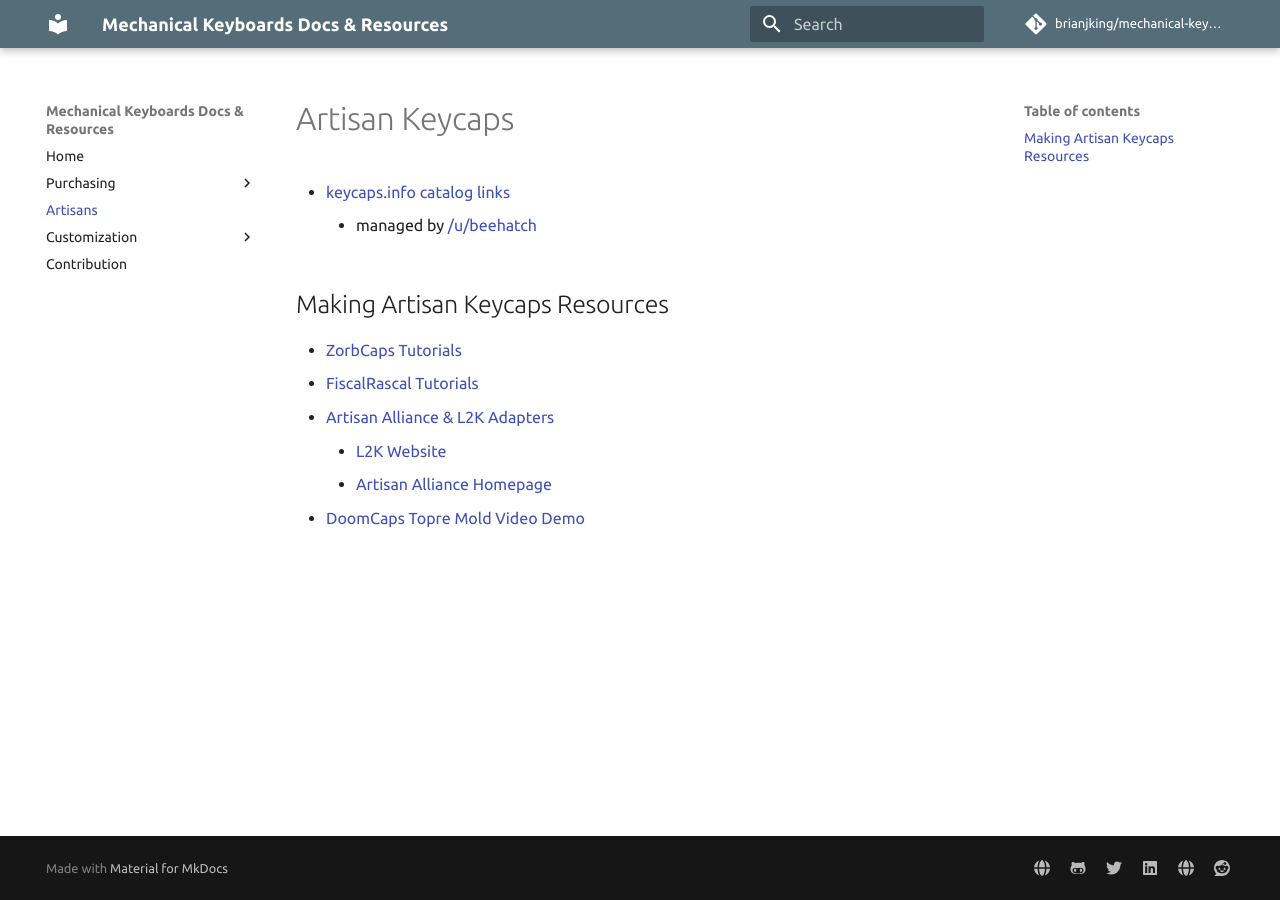
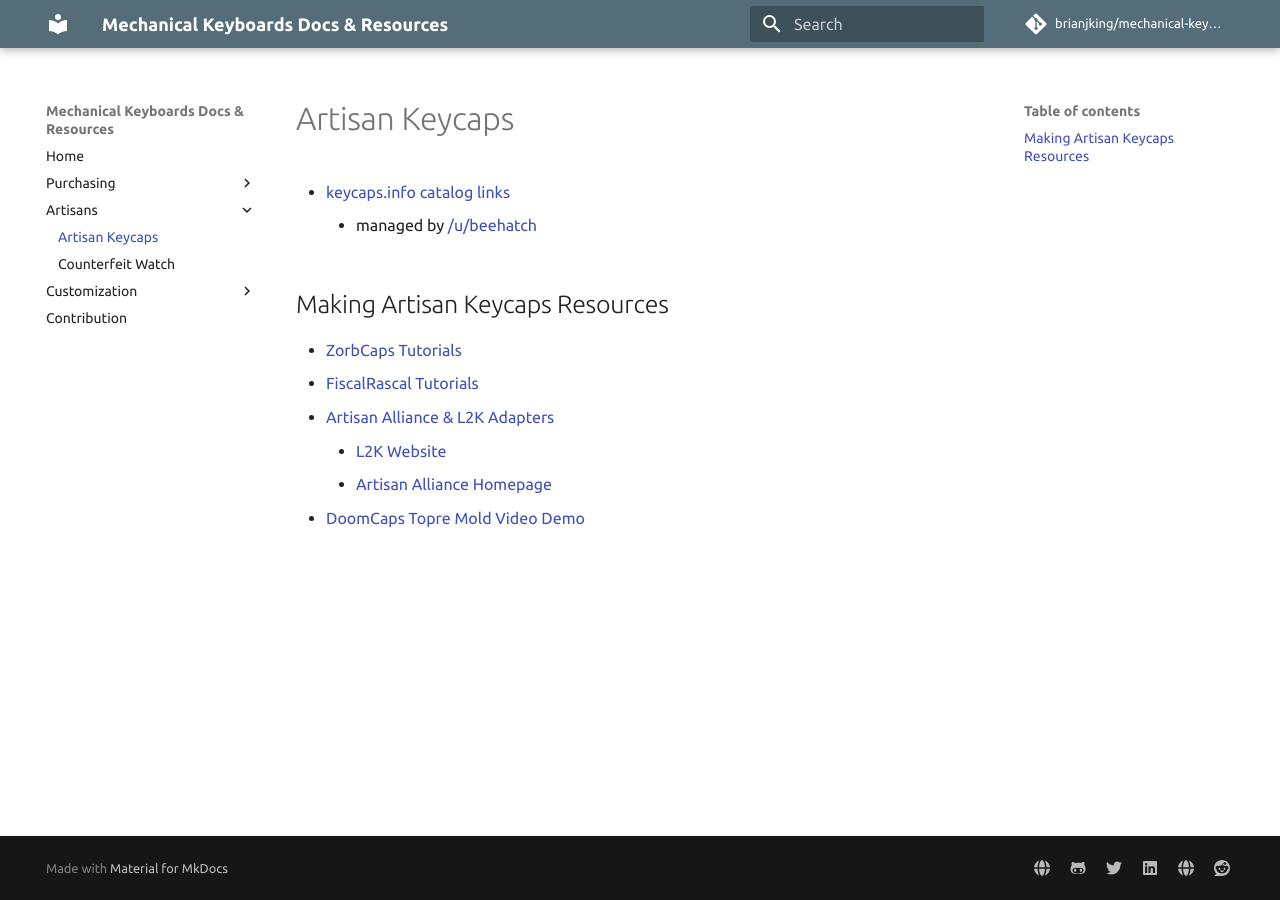
Before and after one commit to brianjking/mechanical-keyboards, an MkDocs documentation site: the page built from docs/artisans/artisans.md, in a window 1280 px wide. Built offline with MkDocs 1.6.1 and Material for MkDocs 9.7.7, drawn with Linux system fonts in a browser that asks for light colours; comment, search, counter and statistics services are not loaded; old or Windows-style settings are respelled for this version of MkDocs.

Commit message:
Update TOC with counterfeit watch

```diff
--- a/mkdocs.yml
+++ b/mkdocs.yml
@@ -73,7 +73,9 @@ pages:
   - Purchasing:
     - HHKB via Amazon Japan: buying/hhkb-amazon-japan.md
     - HHKB Type-S, BT, & JP via Buyee Proxy: buying/hhkb-buyee-proxy.md
-  - Artisans: artisans/artisans.md
+  - Artisans:
+    - Artisan Keycaps: artisans/artisans.md
+    - Counterfeit Watch: artisans/counterfeit-warning.md
   - Customization:
     - Idea23 Dye Sub Cap Printing DIY: customization/idea23-dyesub.md
   - Contribution: contributing/contribution.md
```
